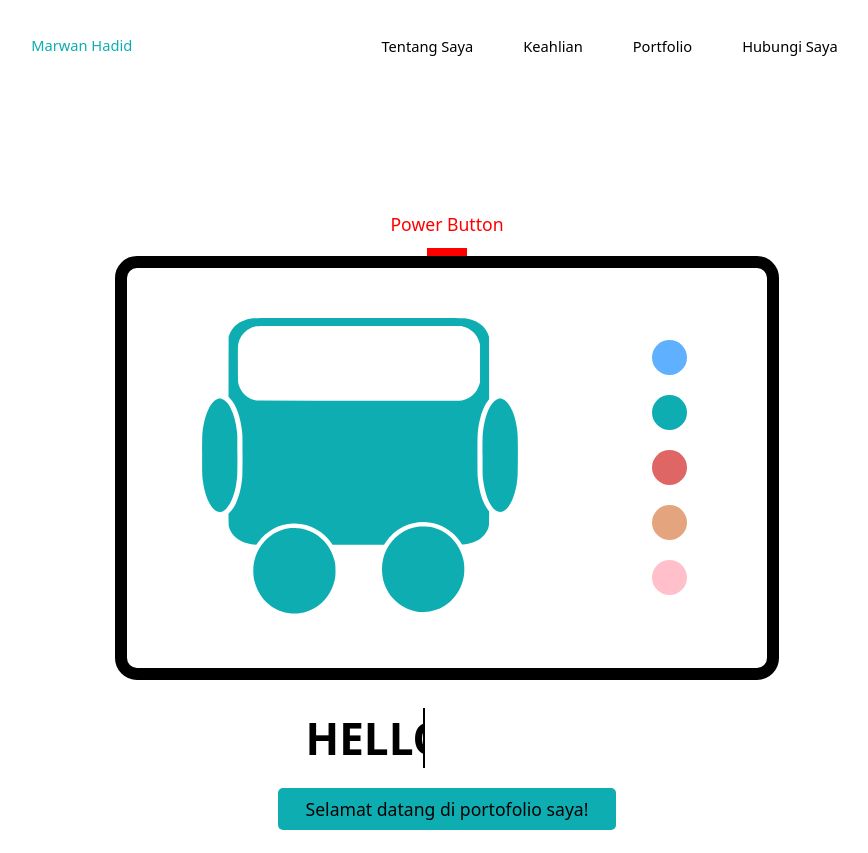
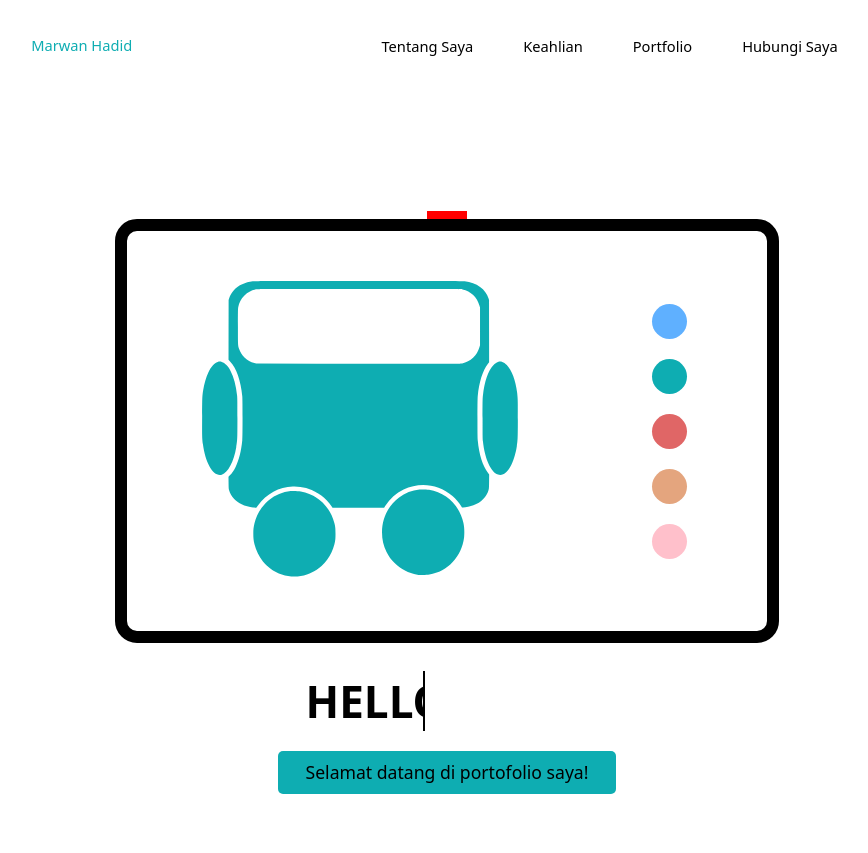
Before and after one commit to marwan-pixel/personal-web, a plain HTML site: page index.html in a window 1280 px wide. Shown: the top 853 px of the page, without its empty margins (193-1061 px from the left). Drawn offline with Linux system fonts and the light colour scheme.

Commit message:
menghapus tulisan tombol power

```diff
--- a/index.html
+++ b/index.html
@@ -35,7 +35,6 @@
         </div>
       </nav>
       <div id="Home">
-        <h4 class="guide">Power Button</h4>
         <div class="arrow-down"></div>
         <div class="power">
           <input type="checkbox" name="" id="powerOn" value="ON" />
```
